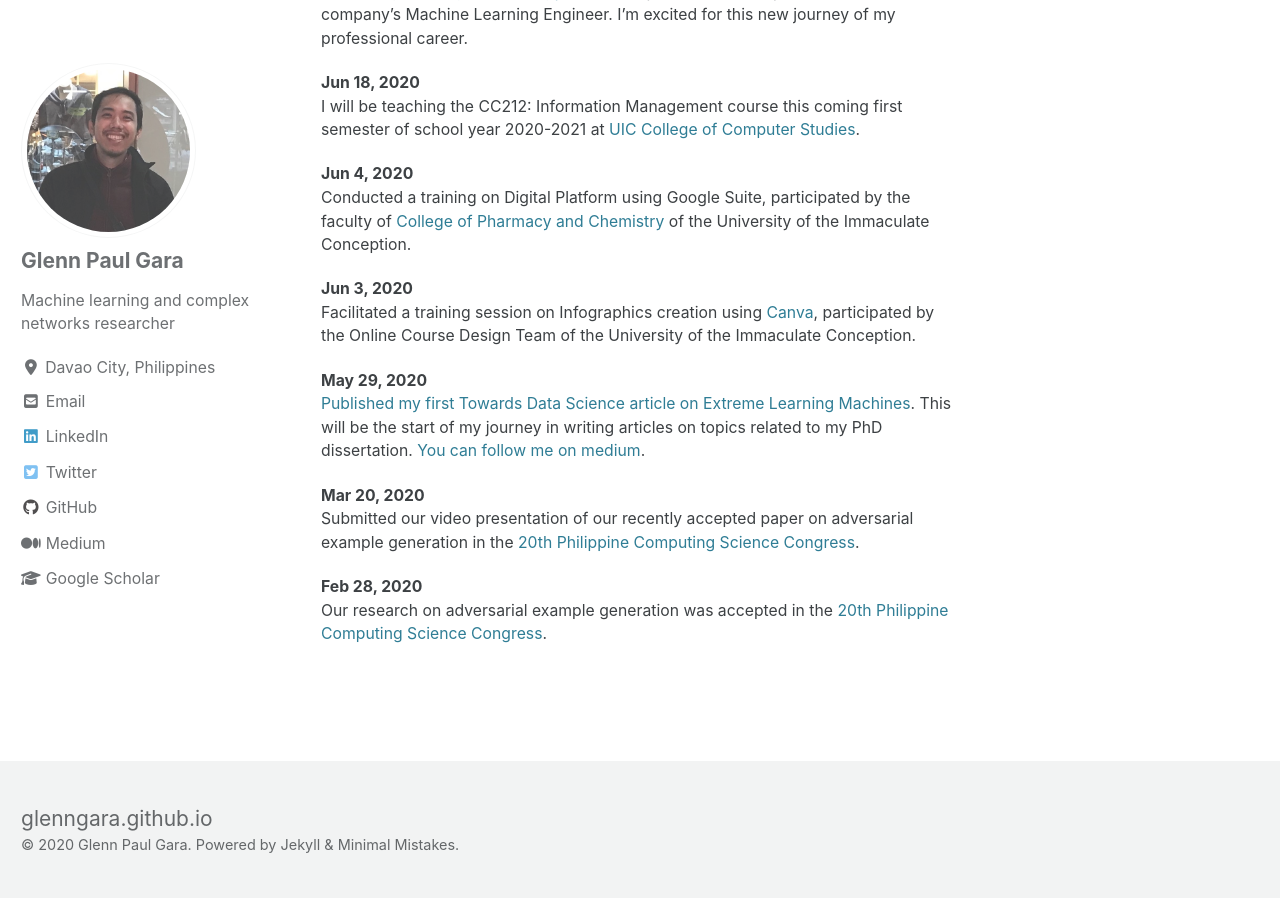
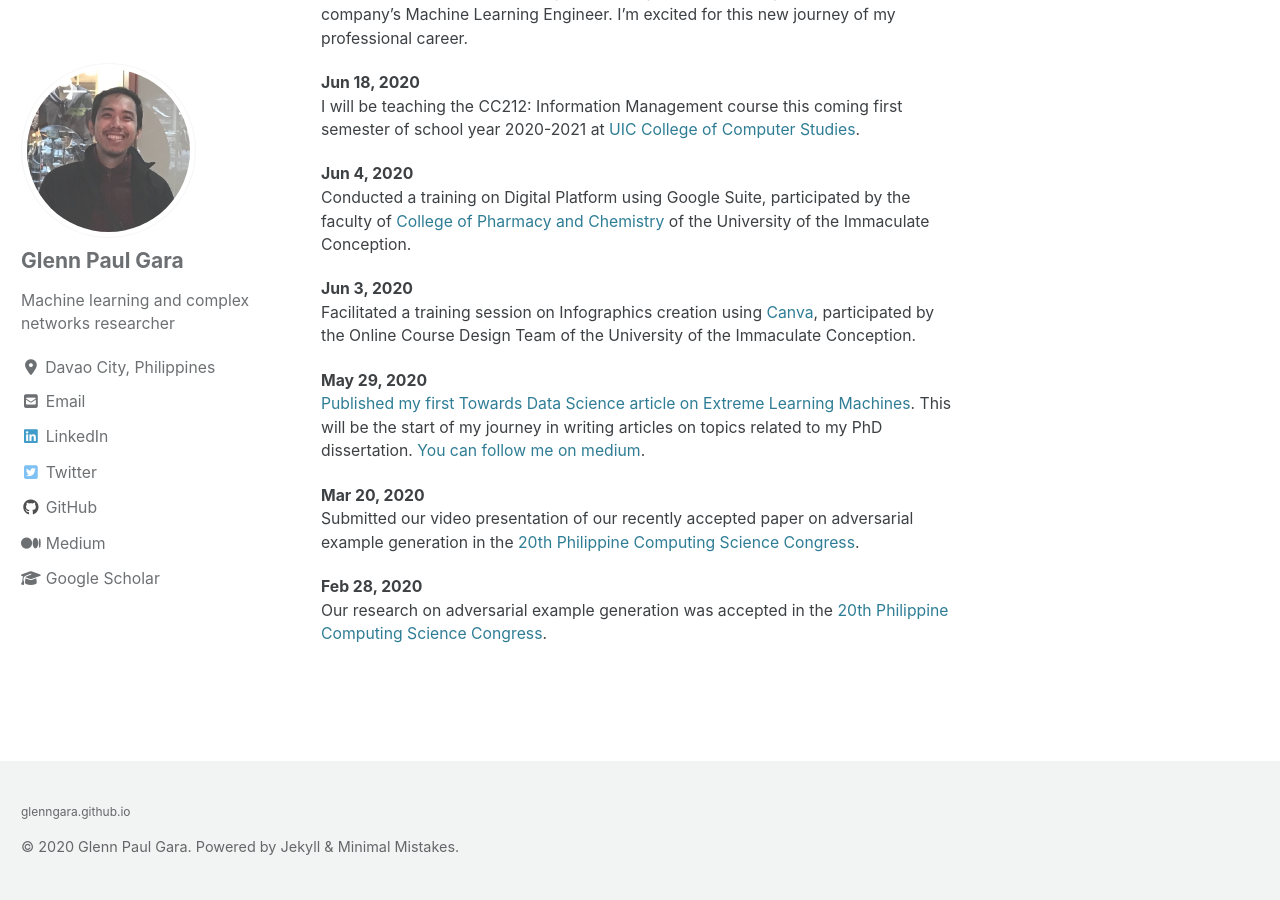
Before and after one commit to glenngara/glenngara.github.io, a Jekyll site: the page built from _pages/home.md, in a window 1280 px wide and 900 px high, scrolled down 1239 px. Built offline with Jekyll 4.4.1, drawn with Linux system fonts in a browser that asks for light colours; cached includes are drawn as plain includes; nearby versions of some CDN libraries.

Commit message:
uupdated footer

```diff
--- a/_includes/footer/custom.html
+++ b/_includes/footer/custom.html
@@ -1,3 +1,3 @@
 <!-- start custom footer snippets -->
-<a href="https://glenngara.github.io">glenngara.github.io</a>
+<p style="font-size:12px"><a href="https://glenngara.github.io">glenngara.github.io</a></p>
 <!-- end custom footer snippets -->
```
